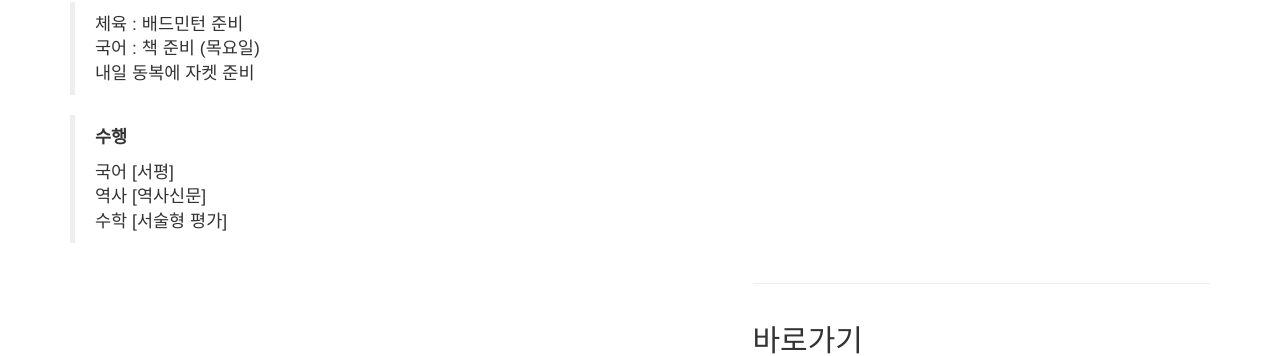
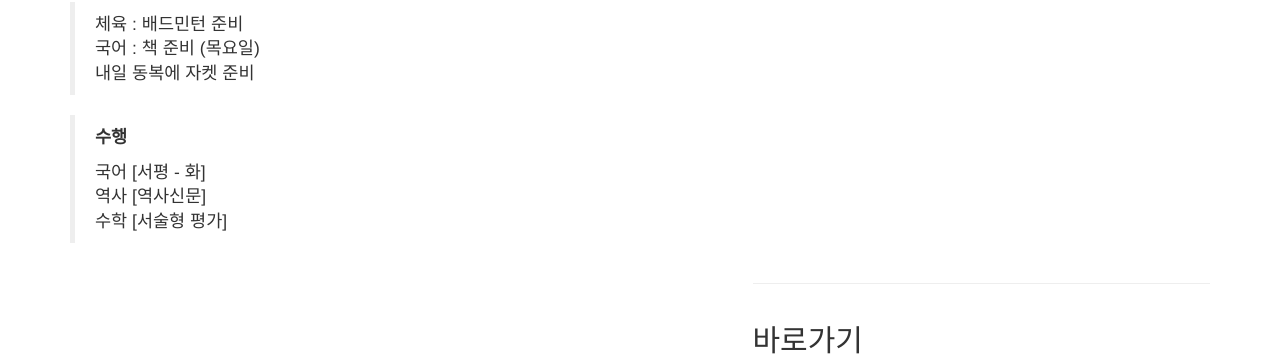
Before and after one commit to bundang-ms-2021/oncl, a Jekyll site: the page built from _posts/2014-09-21-services-1.markdown, in a window 1280 px wide and 1275 px high. Shown: the part 246-602 px from the top of the window. Built offline with Jekyll 4.4.1, drawn with Linux system fonts in a browser that asks for light colours; nearby versions of some CDN libraries; library files that are not in the unit come from our copies.

Commit message:
Update 2014-09-21-services-1.markdown

```diff
--- a/_posts/2014-09-21-services-1.markdown
+++ b/_posts/2014-09-21-services-1.markdown
@@ -12,6 +12,6 @@ description: |
 
   > **수행**
   >
-  > 국어 [서평]
+  > 국어 [서평 - 화]
   > 역사 [역사신문]
   > 수학 [서술형 평가]
```
